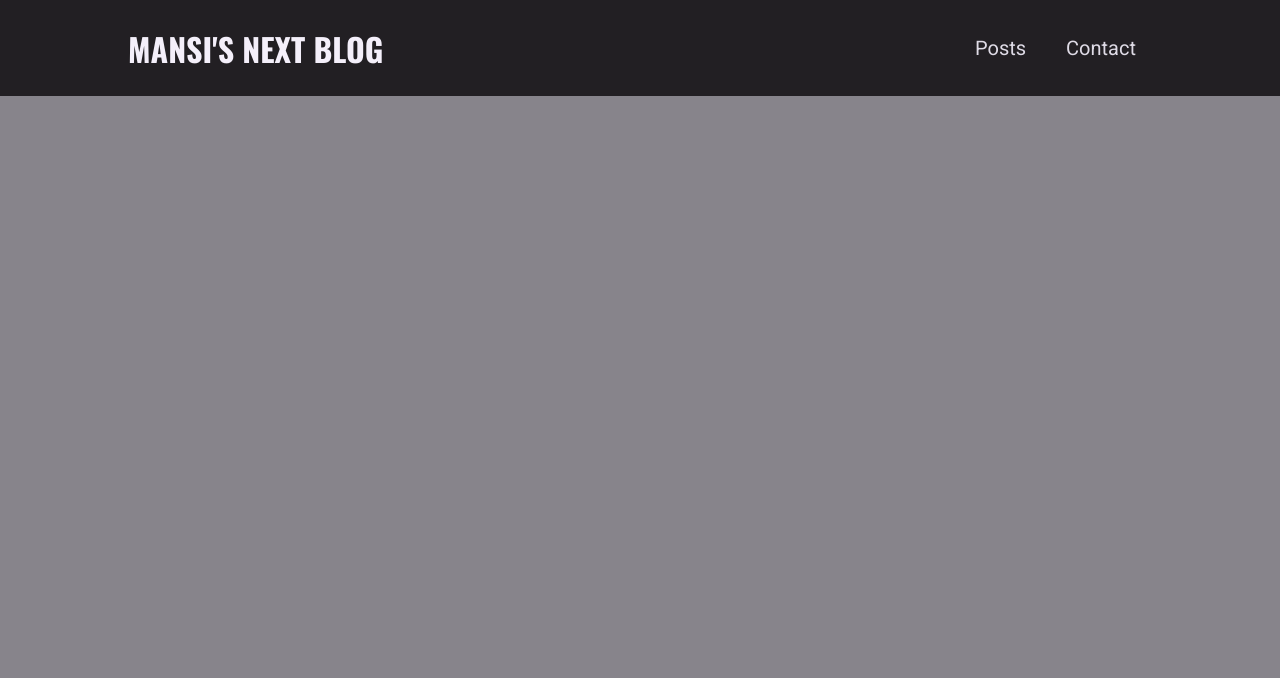
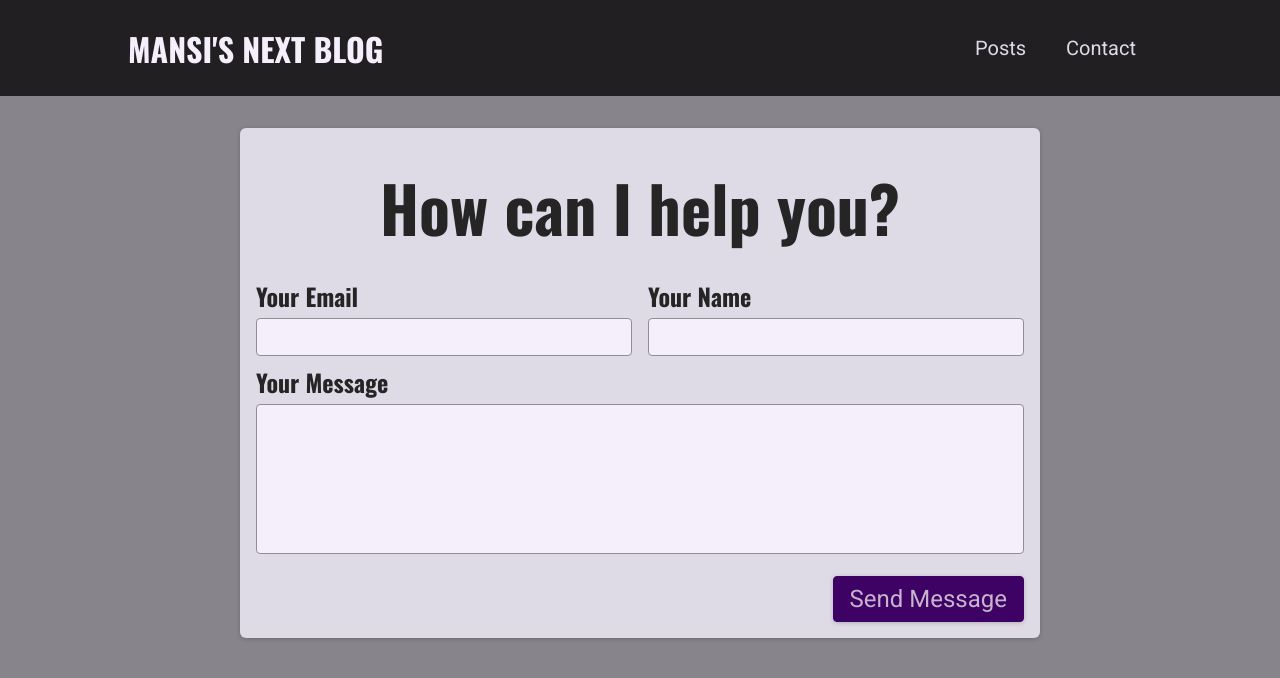
Before and after one commit to mansinakrani/next-learning-projects, a Next.js app in the folder next-udemy-full-demo-project/: page /contact in a window 1280 px wide. Shown: the top 678 px of the page. Built offline with nearby package versions, Linux system fonts and the light colour scheme.

Commit message:
adding contact form

```diff
--- /dev/null
+++ b/next-udemy-full-demo-project/components/contact/contact-form.js
@@ -0,0 +1,31 @@
+import classes from './contact-form.module.css';
+function ContactForm() {
+    return (
+        <section className={classes.contact}>
+            <h1>How can I help you?</h1>
+            <form className={classes.form}>
+                <div className={classes.controls}>
+                    <div className={classes.control}>
+                        <label htmlFor='email'>Your Email</label>
+                        <input type='email' id='email' required />
+                    </div>
+                    <div className={classes.control}>
+                        <label htmlFor='name'>Your Name</label>
+                        <input type='text' id='name' required />
+                    </div>
+                </div>
+                <div className={classes.control}>
+                    <label htmlFor='message'>Your Message</label>
+                    <textarea id='message' rows='5' required />
+                </div>
+
+                <div className={classes.actions}>
+                    <button>Send Message</button>
+                </div>
+
+            </form>
+        </section>
+    );
+}
+
+export default ContactForm;
--- /dev/null
+++ b/next-udemy-full-demo-project/components/contact/contact-form.module.css
@@ -0,0 +1,73 @@
+.contact {
+    margin: var(--size-8) auto;
+    border-radius: 6px;
+    background-color: var(--color-grey-100);
+    width: 90%;
+    max-width: 50rem;
+    padding: var(--size-4);
+    box-shadow: 0 1px 4px rgba(0, 0, 0, 0.2);
+    font-size: var(--size-6);
+}
+
+.contact h1 {
+    font-size: var(--size-8);
+    margin: var(--size-4) 0;
+    text-align: left;
+}
+
+.form label {
+    display: block;
+    font-family: 'Oswald', sans-serif;
+    font-weight: bold;
+    margin: var(--size-2) 0 var(--size-1) 0;
+}
+
+.form input,
+.form textarea {
+    font: inherit;
+    padding: var(--size-1);
+    border-radius: 4px;
+    width: 100%;
+    border: 1px solid var(--color-grey-400);
+    background-color: var(--color-grey-50);
+    resize: none;
+}
+
+.controls {
+    display: flex;
+    column-gap: 1rem;
+    flex-wrap: wrap;
+}
+
+.control {
+    flex: 1;
+    min-width: 10rem;
+}
+
+.actions {
+    margin-top: var(--size-4);
+    text-align: right;
+ }
+
+.form button {
+    font: inherit;
+    cursor: pointer;
+    background-color: var(--color-primary-700);
+    border: 1px solid var(--color-primary-700);
+    padding: var(--size-2) var(--size-4);
+    border-radius: 4px;
+    color: var(--color-primary-50);
+    box-shadow: 0 1px 4px rgba(0, 0, 0, 0.2);
+}
+
+.form button:hover {
+    background-color: var(--color-primary-500);
+    border-color: var(--color-primary-500);
+}
+
+@media (min-width: 768px) {
+    .contact h1 {
+      font-size: var(--size-16);
+      text-align: center;
+    }
+}
--- a/next-udemy-full-demo-project/pages/contact.js
+++ b/next-udemy-full-demo-project/pages/contact.js
@@ -1,3 +1,7 @@
-function ContactPage() {}
+import ContactForm from "../components/contact/contact-form";
+
+function ContactPage() {
+    return <ContactForm />
+}
 
 export default ContactPage;
```
